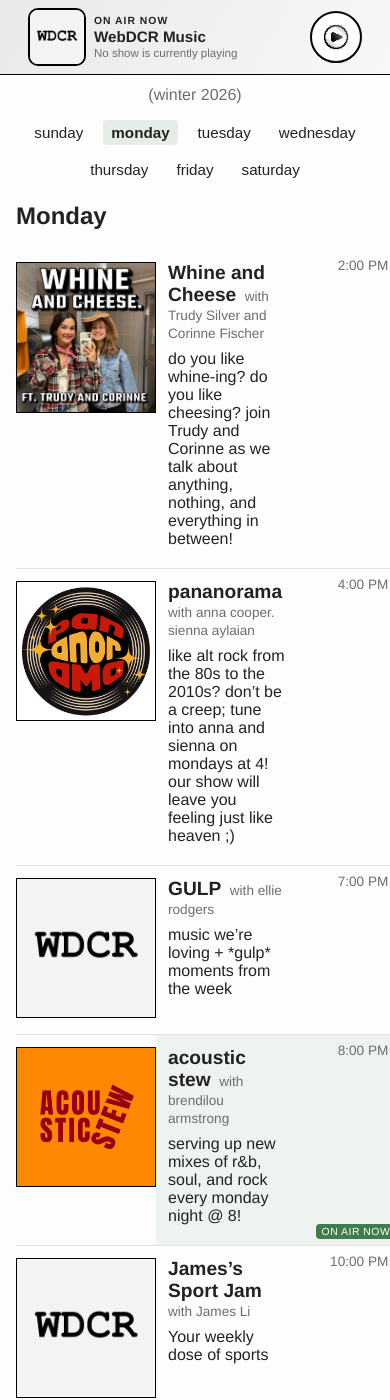
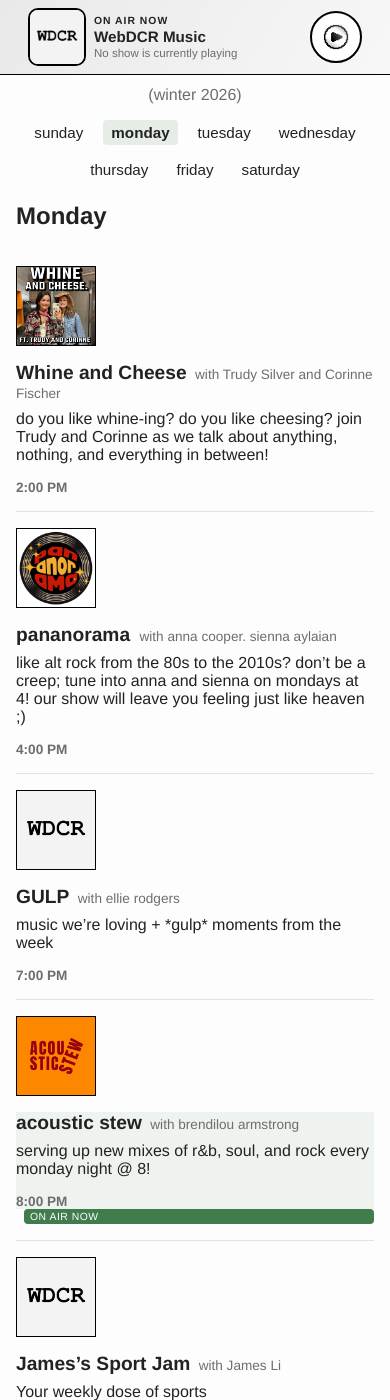
Before and after one commit to webdcr/webdcr.github.io, a Jekyll site: the page built from index.html, in a window 390 px wide and 1400 px high, scrolled down 701 px. Built offline with Jekyll 4.4.1, drawn with Linux system fonts in a browser that asks for light colours.

Commit message:
improved mobile display

```diff
--- a/assets/css/style.css
+++ b/assets/css/style.css
@@ -1061,6 +1061,37 @@
   .nowplaying-description {
     font-size: 0.72rem;
   }
+  .schedule-table {
+    display: block;
+  }
+  .showRow {
+    display: flex;
+    flex-direction: column;
+    padding: 16px 0;
+  }
+  .showRowImage {
+    width: 100%;
+    padding: 0 0 12px;
+  }
+  .showRowImage img {
+    width: 80px;
+    height: 80px;
+    object-fit: cover;
+  }
+  .showRowInfo {
+    padding: 0;
+  }
+  .showRowTime {
+    width: auto;
+    text-align: left;
+    padding: 8px 0 0;
+    font-weight: 600;
+  }
+  .showRow--live::after {
+    position: static;
+    display: inline-block;
+    margin-left: 8px;
+  }
 }
 .about-layout {
   display: block;
```
